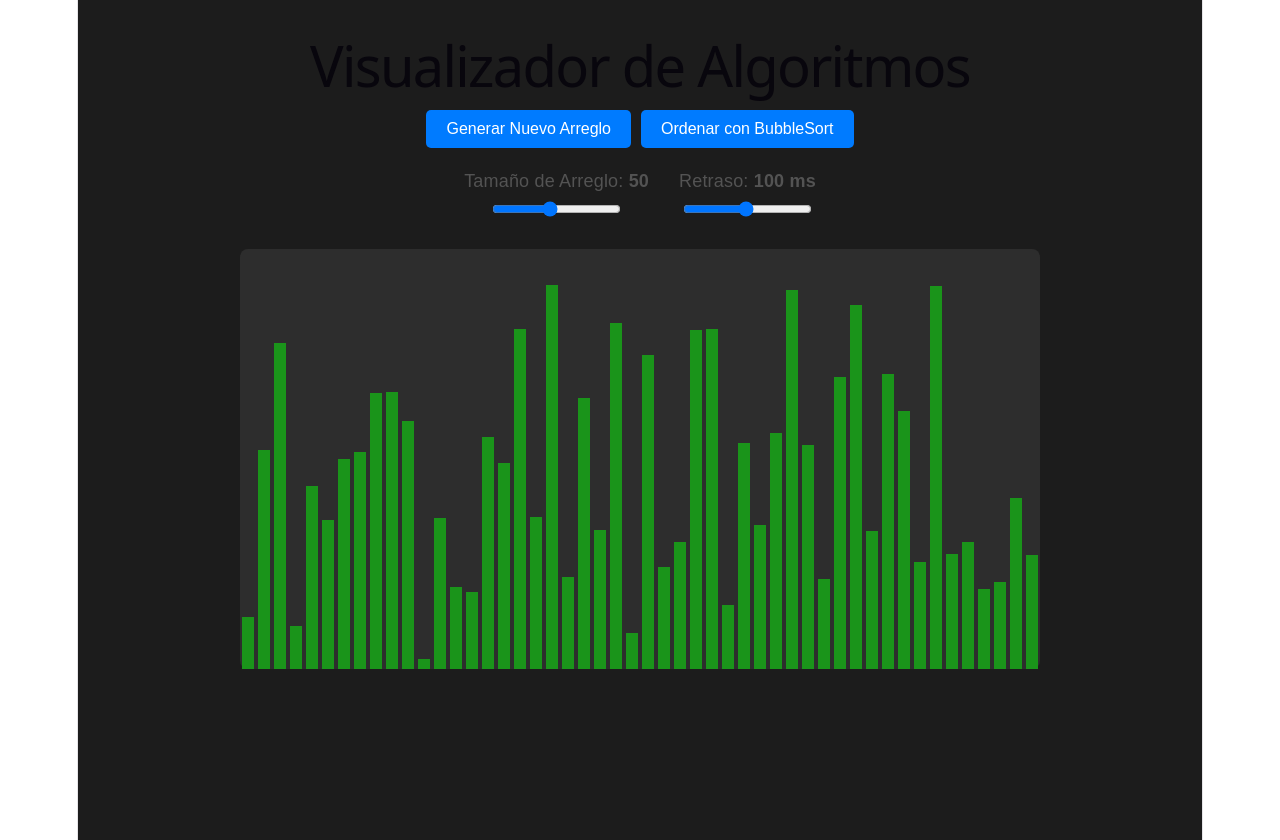
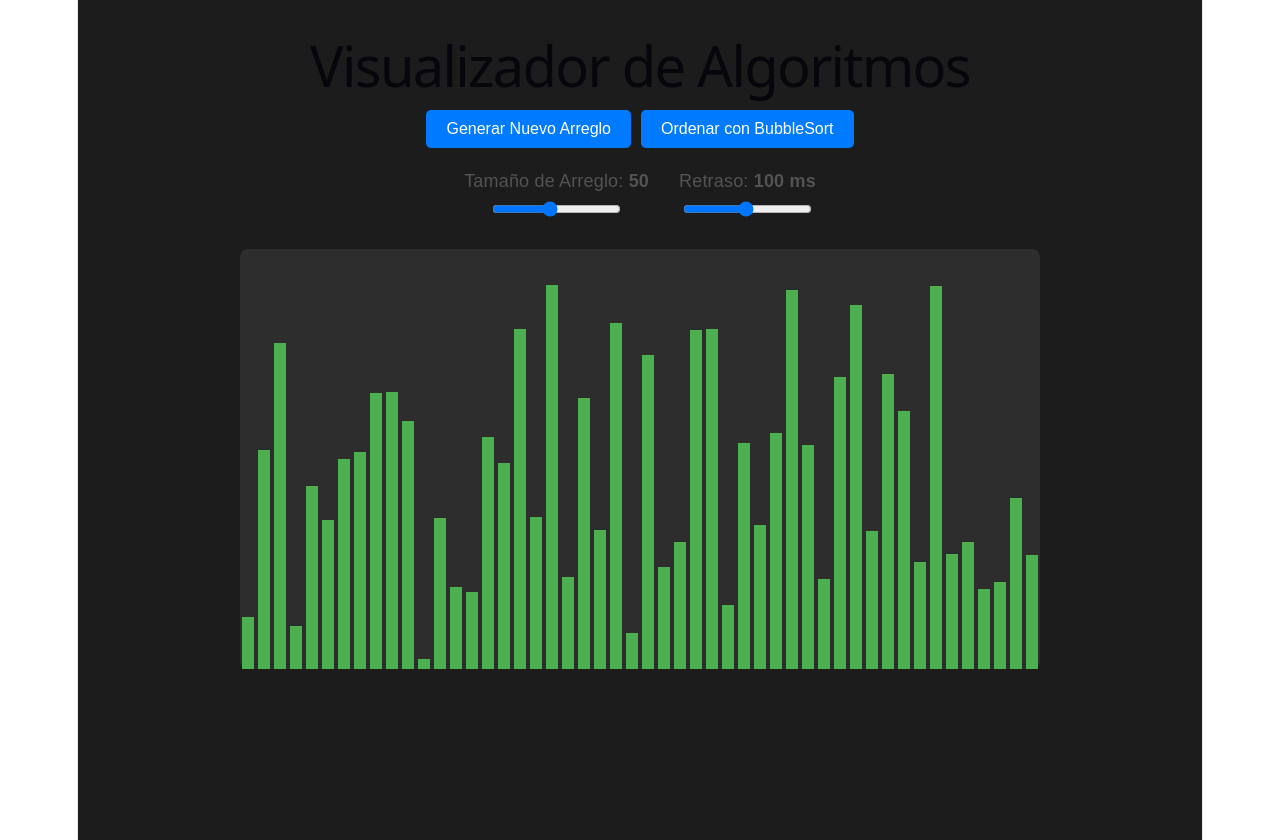
Before and after one commit to Y63431/Visualizador-de-Algoritmos, a React (Vite) app in the folder Visualizador-de-Algoritmos/: page / in a window 1280 px wide. Built offline with nearby package versions, Linux system fonts and the light colour scheme.

Commit message:
Se agrega distinción de color a las barras o elementos que están siendo comparados (color rojo)

```diff
--- a/Visualizador-de-Algoritmos/src/App.jsx
+++ b/Visualizador-de-Algoritmos/src/App.jsx
@@ -8,6 +8,7 @@ function App() {
   const [array, setArray] = useState([]);
   const [size, setSize] = useState([50]); // ES EL FUTURO Y AHORA ESTÁ DETERMINADO POR EL USUARIO JIJA
   const [time, setTime] = useState([100]);
+  const [indicesComp, setIndicesComp] = useState([])
 
   const generarArray = () => {
     const nArray = [];
@@ -18,7 +19,8 @@ function App() {
   }
 
   const controlBubbleSort = async () => {
-    await bubbleSort(array, setArray, time);
+    await bubbleSort(array, setArray, time, setIndicesComp);
+    setIndicesComp([]);
   }
 
   useEffect(() => {
@@ -37,7 +39,7 @@ function App() {
         time={time}
         setTime={setTime}
       />
-      <Visuales array={array} />
+      <Visuales array={array} indicesComp={indicesComp}/>
     </div>
   )
 }
--- a/Visualizador-de-Algoritmos/src/algoritmos/Sorteo.js
+++ b/Visualizador-de-Algoritmos/src/algoritmos/Sorteo.js
@@ -7,12 +7,17 @@ const sleep = (ms) => new Promise((resolve) => setTimeout(resolve, ms));
  * @param {number} tiempo - Tiempo de espera en milisegundos entre cambios
  */
 
-export const bubbleSort = async (array, setArray, tiempo = 50) => {
+export const bubbleSort = async (array, setArray, tiempo = 50, setIndicesComp) => {
     let nArray = [...array];
     let largo = nArray.length;
 
     for(let i = 0; i<largo-1; i++){
         for(let j = 0; j<largo-1-i; j++){
+
+            if(setIndicesComp){
+                setIndicesComp([j, j+1])
+            }
+            await(sleep(tiempo))  //No funciona muy bien con bajo retraso, pero ya fue mucha codificación por el día yo creo ono hmmm
 
             if(nArray[j]>nArray[j+1]){
                 let temp = nArray[j];
--- a/Visualizador-de-Algoritmos/src/componentes/Visuales.jsx
+++ b/Visualizador-de-Algoritmos/src/componentes/Visuales.jsx
@@ -1,22 +1,27 @@
 import React from 'react'
 
-function Visuales({array}) {
+function Visuales({array, indicesComp = []}) {
     //console.log("Arreglo recibido en el Visualizador:", array)
     return (
         <div className="visuales-container">
-        {array.map((valor, pos) => (
+        {array.map((valor, pos) => {
+            const estaComparando = indicesComp.includes(pos);
+
+            return (
                 <div
                     key={pos}
                     className="barra-array"
                     style={{
                         height: `${valor}px`,
                         width: '15px',
-                backgroundColor: '#1a941a',
+                        backgroundColor: estaComparando ? '#ff4d4d' : '#4caf50',
                         margin: '0 2px',
-                display: 'inline-block'
-            }}
-            ></div>
-        ))}
+                        display: 'inline-block',
+                        transition: 'background-color 0.05s ease'
+                    }}>
+                </div>
+            )
+        })}
         </div>
     )
 }
```
Lines whose indentation alone changed are shown as unchanged.
